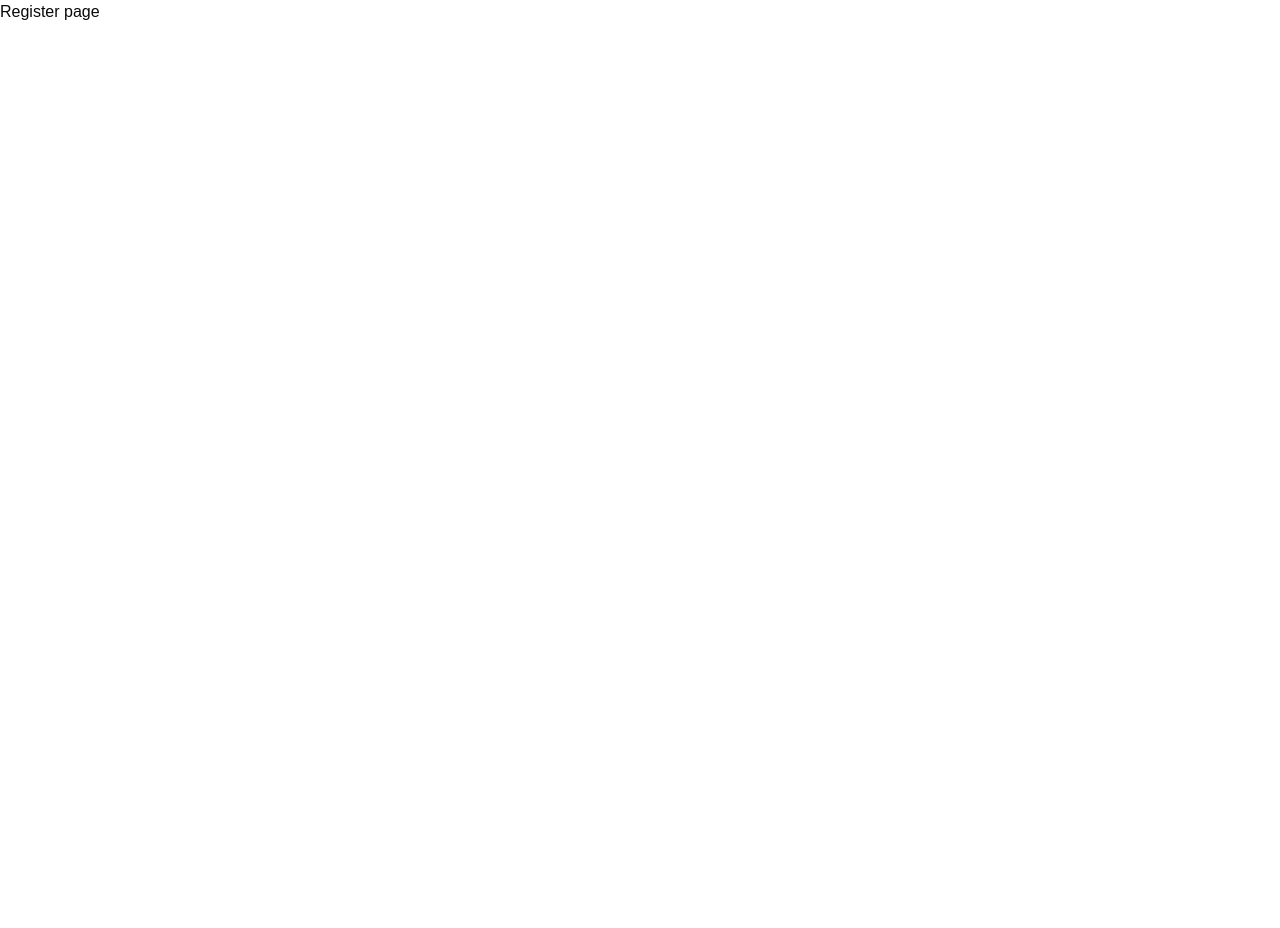
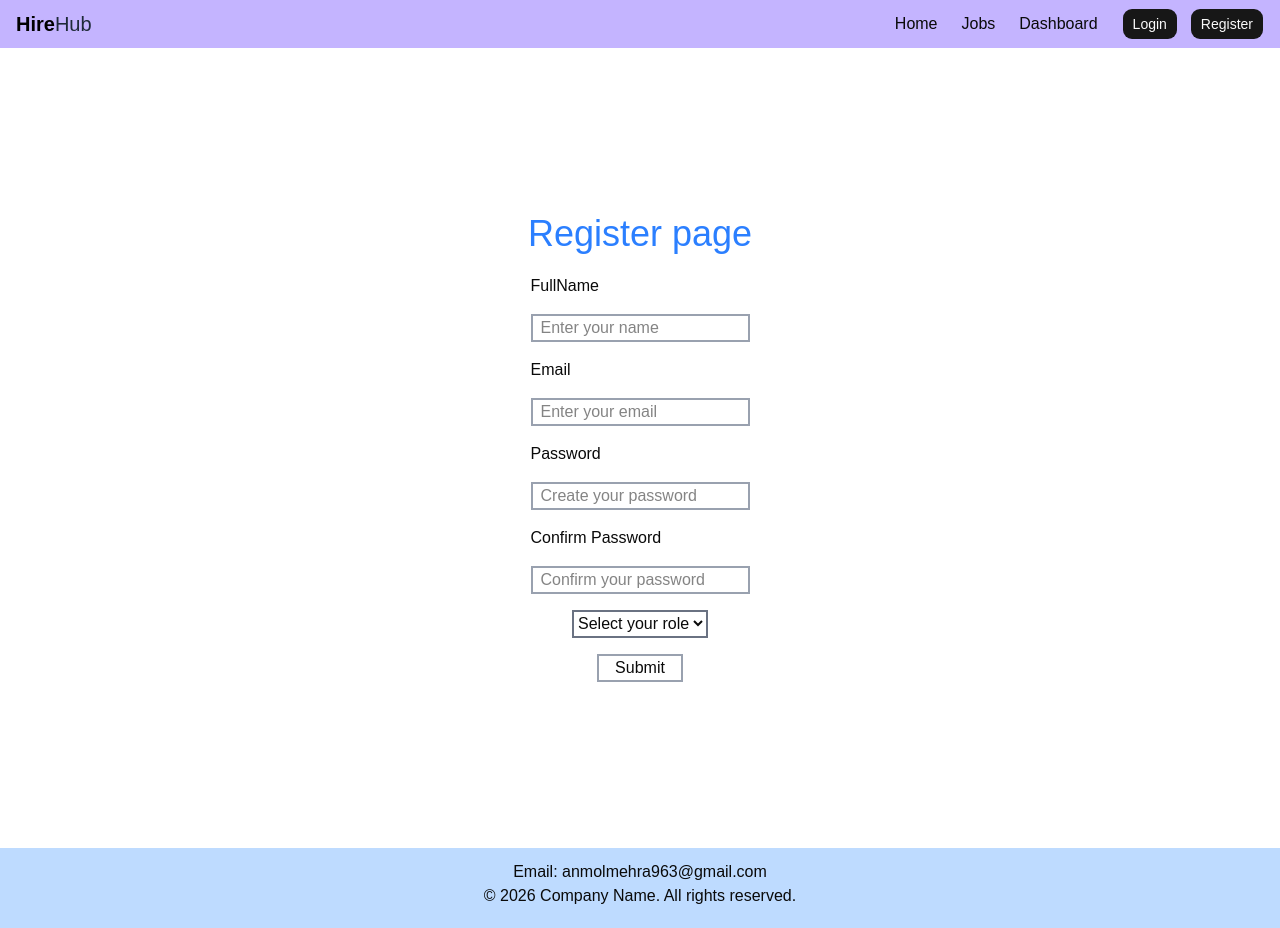
Before and after one commit to AnmolMehra435/HireHub, a React (Vite) app in the folder client/: page /register in a window 1280 px wide. Before the commit the page ends 800 px from the top, so only its background shows below. Built offline with nearby package versions, Linux system fonts and the light colour scheme.

Commit message:
created register form using zod and react-hook-form

```diff
--- a/client/package.json
+++ b/client/package.json
@@ -12,6 +12,7 @@
   "dependencies": {
     "@base-ui/react": "^1.5.0",
     "@fontsource-variable/geist": "^5.2.9",
+    "@hookform/resolvers": "^5.4.0",
     "@tailwindcss/vite": "^4.3.0",
     "@types/node": "^25.9.1",
     "axios": "^1.16.1",
@@ -20,12 +21,14 @@
     "lucide-react": "^1.17.0",
     "react": "^19.2.6",
     "react-dom": "^19.2.6",
+    "react-hook-form": "^7.77.0",
     "react-router-dom": "^7.16.0",
     "shadcn": "^4.10.0",
     "socket.io-client": "^4.8.3",
     "tailwind-merge": "^3.6.0",
     "tailwindcss": "^4.3.0",
-    "tw-animate-css": "^1.4.0"
+    "tw-animate-css": "^1.4.0",
+    "zod": "^4.4.3"
   },
   "devDependencies": {
     "@eslint/js": "^10.0.1",
--- a/client/src/pages/JobDetailPage.jsx
+++ b/client/src/pages/JobDetailPage.jsx
@@ -1,6 +1,12 @@
+import Skeleton  from "@/components/layout/Skeleton"
+
 function JobDetailPage(){
     return(
-        <h1>JobDetail page</h1>
+         <Skeleton>
+            <div className="container flex justify-center items-center h-screen">
+                <h1 className='text-4xl text-blue-500'>Detailed job page</h1>
+            </div>
+        </Skeleton>
     )
 }
 
--- a/client/src/pages/JobsPage.jsx
+++ b/client/src/pages/JobsPage.jsx
@@ -1,6 +1,12 @@
+import Skeleton from "@/components/layout/Skeleton"
+
 function JobsPage(){
     return(
-        <h1>Jobs page</h1>
+         <Skeleton>
+            <div className="container flex justify-center items-center h-screen">
+                <h1 className='text-4xl text-blue-500'>Jobs Page</h1>
+            </div>
+        </Skeleton>
     )
 }
 
--- a/client/src/pages/LoginPage.jsx
+++ b/client/src/pages/LoginPage.jsx
@@ -1,6 +1,12 @@
+import Skeleton from "@/components/layout/Skeleton"
+
 function LoginPage(){
     return(
-        <h1>Login Page</h1>
+         <Skeleton>
+            <div className="container flex justify-center items-center h-screen">
+                <h1 className='text-4xl text-blue-500'>Login Page</h1>
+            </div>
+        </Skeleton>
     )
 }
 
--- a/client/src/pages/RegisterPage.jsx
+++ b/client/src/pages/RegisterPage.jsx
@@ -1,6 +1,84 @@
+import Skeleton from "@/components/layout/Skeleton"
+import { useForm } from 'react-hook-form'
+import { zodResolver } from "@hookform/resolvers/zod"
+import { z } from 'zod'
+
+const formSchema = z.object({
+    username : z.string().min(2, {message: "Username should be greator than 2 alphabets"}),
+    email: z.email("Please enter a valid email"),
+    password: z.string()
+    .min(8, "Password must be at least 8 characters")
+    .regex(/^(?=.*[0-9])(?=.*[!@#$%^&*]).+$/, "password must contain at least one number and one special character"),
+    confirmPassword: z.string(),
+    role: z.enum(["candidate", "employer"], {
+        message: "Please select a role",
+    }),
+})
+.refine((data) => data.password === data.confirmPassword, {
+    message: "Password do not match",
+    path: ["confirmPassword"]
+})
+
+
 function RegisterPage(){
+    const { register, handleSubmit, formState: { errors } } = useForm({resolver: zodResolver(formSchema), });
+
+    const onSubmit = (data) => {
+        console.log(data);
+    }
     return(
-        <h1>Register page</h1>
+         <Skeleton>
+            <div className="container flex justify-center items-center h-screen flex-col">
+                <h1 className='text-4xl text-blue-500 mb-5'>Register page</h1>
+                <form onSubmit={handleSubmit(onSubmit)} className="flex flex-col">
+                    <label>FullName</label>
+                    <input  {...register("username")} className='my-4 pl-2 border-2 border-gray-400' type='text' placeholder="Enter your name"/>
+                    {errors.username && (
+                    <p className="text-red-500">
+                        {errors.username.message}
+                    </p>
+                    )}
+                    <label>Email</label>
+                    <input {...register("email")} className='my-4 pl-2 border-2 border-gray-400' placeholder="Enter your email"/>
+                    {errors.email && (
+                    <p className="text-red-500">
+                        {errors.email.message}
+                    </p>
+                    )}
+                    <label>Password</label>
+                    <input {...register("password")} className='my-4 pl-2 border-2 border-gray-400' placeholder="Create your password"/>
+                    {errors.password && (
+                    <p className="text-red-500">
+                        {errors.password.message}
+                    </p>
+                    )}
+                    <label>Confirm Password</label>
+                    <input {...register("confirmPassword")} className='my-4 pl-2 border-2 border-gray-400' placeholder="Confirm your password"/>
+                    {errors.confirmPassword && (
+                    <p className="text-red-500">
+                        {errors.confirmPassword.message}
+                    </p>
+                    )}
+
+                    <div className="mb-4 mx-auto border-2 border-gray-500">
+                        <select id="role" {...register('role')} defaultValue="">
+                            <option value="" disabled>
+                                Select your role
+                            </option>
+                            <option value='candidate'>
+                                Candidate
+                            </option>
+                            <option value="employer">
+                                Employer
+                            </option>
+                        </select>
+                    </div>
+                    {errors.role && (<p className="text-red-500">{errors.role.message}</p>)}
+
+                    <button type="submit" className="border-2 border-gray-400 w-max px-4 mx-auto cursor-pointer">Submit</button>
+                </form>
+            </div>
+        </Skeleton>
     )
 }
 
```
Also changed, not shown: 1 other file (tests, documents, lock files or other folders).
